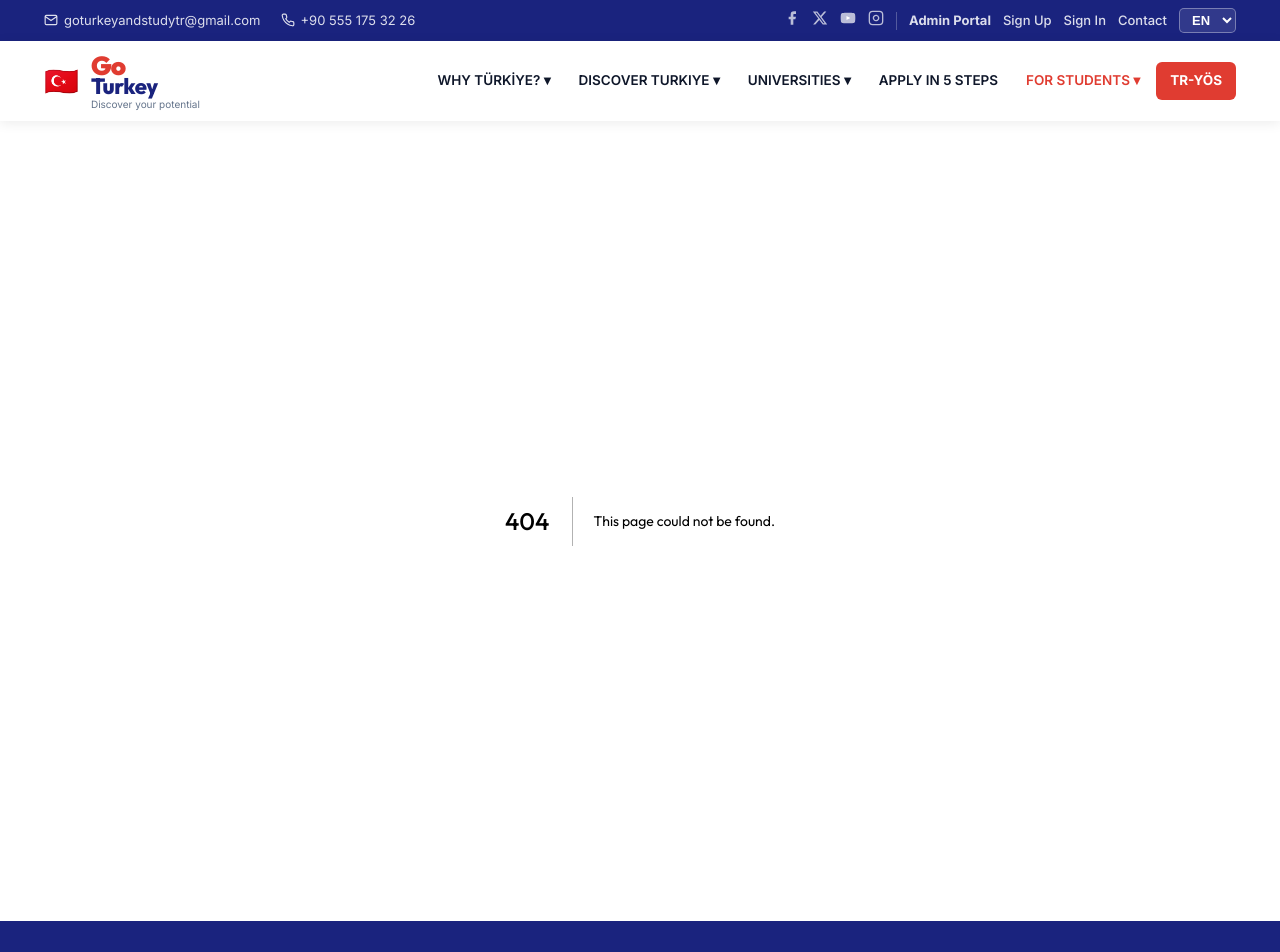
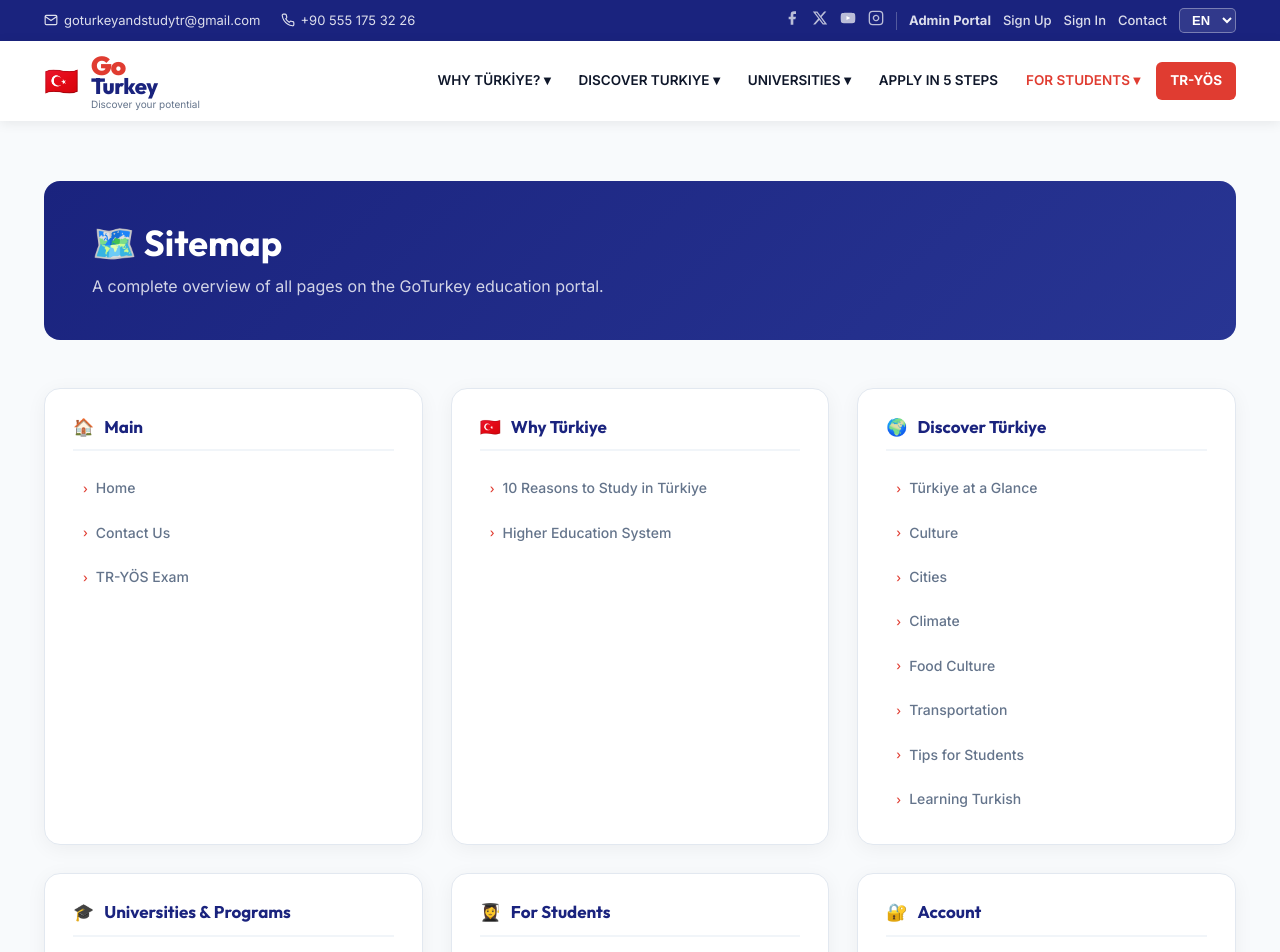
Before and after one commit to MTalhaArif/goturkeyedu, a Next.js app: page /sitemap in a window 1280 px wide. Before the commit this address had no page. Shown: the top 952 px of the page. Built offline with nearby package versions, Linux system fonts and the light colour scheme.

Commit message:
Fix study finder layout, upgrade admin to Firebase Auth, add sitemap page

```diff
--- a/src/app/globals.css
+++ b/src/app/globals.css
@@ -82,24 +82,40 @@ button { font-family: var(--font-body); }
 .btn-white:hover { transform: translateY(-2px); box-shadow: 0 8px 20px rgba(0,0,0,0.2); }
 
 /* ─── HERO ─────────────────────────────────── */
-.hero { position: relative; height: 88vh; min-height: 680px; }
-.hero-slides-wrap { position: absolute; inset: 0; overflow: hidden; }
+.hero { position: relative; }
+.hero-slides-wrap { position: relative; height: 78vh; min-height: 560px; overflow: hidden; }
 .hero-slide { position: absolute; inset: 0; display: flex; align-items: center; justify-content: center; text-align: center; color: white; opacity: 0; transition: opacity 0.8s ease; }
 .hero-slide.active { opacity: 1; z-index: 1; }
 .hero-content { position: relative; z-index: 2; max-width: 820px; padding: 0 24px; animation: fadeUp 0.8s ease-out; }
 .hero-content h1 { font-size: 52px; margin-bottom: 20px; text-shadow: 0 4px 16px rgba(0,0,0,0.4); letter-spacing: -1px; }
 .hero-content p { font-size: 19px; margin-bottom: 30px; font-weight: 300; text-shadow: 0 2px 8px rgba(0,0,0,0.3); opacity: 0.93; }
-.hero-dots { position: absolute; bottom: 230px; left: 50%; transform: translateX(-50%); display: flex; gap: 8px; z-index: 5; }
+.hero-dots { position: absolute; bottom: 24px; left: 50%; transform: translateX(-50%); display: flex; gap: 8px; z-index: 5; }
 .hero-dot { width: 10px; height: 10px; border-radius: 50%; background: rgba(255,255,255,0.5); border: none; cursor: pointer; transition: all 0.3s; padding: 0; }
 .hero-dot.active { background: white; transform: scale(1.4); }
 
 /* ─── STUDY FINDER ─────────────────────────── */
-.study-finder { position: absolute; bottom: 24px; right: calc(50% - 600px); background: white; padding: 28px 28px 24px; border-radius: 16px; box-shadow: 0 25px 60px rgba(0,0,0,0.22); width: 360px; z-index: 10; animation: fadeUp 0.8s ease-out 0.3s both; }
-.study-finder h3 { color: var(--secondary); margin-bottom: 18px; font-size: 17px; text-align: center; }
-.study-finder-form { display: flex; flex-direction: column; gap: 12px; }
+/* Sits below the hero as a full-width panel — no overlap with hero content */
+.study-finder {
+  position: relative;
+  z-index: 10;
+  background: white;
+  padding: 28px 36px;
+  border-radius: 0 0 20px 20px;
+  box-shadow: 0 16px 48px rgba(0,0,0,0.18);
+  width: 100%;
+  max-width: 1240px;
+  margin: 0 auto;
+  display: grid;
+  grid-template-columns: auto 1fr;
+  align-items: start;
+  gap: 20px;
+  border-top: 4px solid var(--primary);
+}
+.study-finder h3 { color: var(--secondary); font-size: 17px; white-space: nowrap; margin-top: 4px; }
+.study-finder-form { display: grid; grid-template-columns: repeat(4, 1fr) auto; gap: 12px; align-items: end; }
 .form-select, .form-input { width: 100%; padding: 10px 13px; border: 1.5px solid var(--border); border-radius: 7px; font-family: var(--font-body); font-size: 13.5px; outline: none; color: var(--text-main); background: white; transition: border-color 0.2s; }
 .form-select:focus, .form-input:focus { border-color: var(--primary); }
-.search-btn { width: 100%; margin-top: 4px; font-size: 14px; letter-spacing: 0.5px; }
+.search-btn { width: 100%; white-space: nowrap; font-size: 14px; letter-spacing: 0.5px; padding: 11px 20px; }
 
 /* ─── SECTIONS ─────────────────────────────── */
 .section { padding: 100px 0; }
@@ -203,7 +219,9 @@ button { font-family: var(--font-body); }
 
 /* ─── RESPONSIVE ───────────────────────────── */
 @media (max-width: 1024px) {
-  .study-finder { right: 20px; width: 310px; }
+  .study-finder { grid-template-columns: 1fr; padding: 24px; }
+  .study-finder-form { grid-template-columns: repeat(2, 1fr); }
+  .study-finder h3 { white-space: normal; }
   .region-content { grid-template-columns: 1fr; }
   .qa-layout { grid-template-columns: 1fr; }
   .step-content-panel { padding: 30px; }
@@ -214,10 +232,9 @@ button { font-family: var(--font-body); }
   .mobile-toggle { display: block; }
   .hero-content h1 { font-size: 32px; }
   .hero-content p { font-size: 16px; }
-  .study-finder { position: relative; right: auto; bottom: auto; width: calc(100% - 40px); margin: 20px auto; border-radius: 12px; box-shadow: 0 10px 30px rgba(0,0,0,0.15); animation: none; }
-  .hero { height: auto; min-height: 500px; display: flex; flex-direction: column; }
-  .hero-slides-wrap { position: relative; min-height: 480px; flex: 1; }
-  .hero-dots { bottom: 20px; }
+  .study-finder { grid-template-columns: 1fr; padding: 20px 16px; border-radius: 0; }
+  .study-finder-form { grid-template-columns: 1fr 1fr; }
+  .hero-slides-wrap { min-height: 380px; }
   .footer-grid { grid-template-columns: 1fr; gap: 30px; }
   .section-header h2 { font-size: 28px; }
   .step-tabs { flex-direction: column; border-radius: 14px; border-bottom: 1px solid var(--border); }
--- /dev/null
+++ b/src/app/sitemap/page.js
@@ -0,0 +1,140 @@
+import Link from "next/link";
+
+export const metadata = {
+  title: "Sitemap | GoTurkey - Study in Türkiye",
+  description: "Complete sitemap for the GoTurkey education portal — find all pages about studying in Türkiye.",
+};
+
+const sitemap = [
+  {
+    category: "Main",
+    icon: "🏠",
+    links: [
+      { href: "/", label: "Home" },
+      { href: "/contact", label: "Contact Us" },
+      { href: "/tryos", label: "TR-YÖS Exam" },
+    ],
+  },
+  {
+    category: "Why Türkiye",
+    icon: "🇹🇷",
+    links: [
+      { href: "/why-turkiye/10-reasons", label: "10 Reasons to Study in Türkiye" },
+      { href: "/why-turkiye/higher-education-system", label: "Higher Education System" },
+    ],
+  },
+  {
+    category: "Discover Türkiye",
+    icon: "🌍",
+    links: [
+      { href: "/discover/turkiye-at-a-glance", label: "Türkiye at a Glance" },
+      { href: "/discover/culture", label: "Culture" },
+      { href: "/discover/cities", label: "Cities" },
+      { href: "/discover/climate", label: "Climate" },
+      { href: "/discover/food-culture", label: "Food Culture" },
+      { href: "/discover/transportation", label: "Transportation" },
+      { href: "/discover/tips-for-students", label: "Tips for Students" },
+      { href: "/discover/learning-turkish", label: "Learning Turkish" },
+    ],
+  },
+  {
+    category: "Universities & Programs",
+    icon: "🎓",
+    links: [
+      { href: "/StudyinTurkey/Universities", label: "Universities List" },
+      { href: "/StudySearch/List", label: "Program & University Search" },
+    ],
+  },
+  {
+    category: "For Students",
+    icon: "👩‍🎓",
+    links: [
+      { href: "/for-students/scholarships", label: "Scholarships" },
+      { href: "/for-students/visa-residence", label: "Visa & Residence" },
+      { href: "/for-students/healthcare", label: "Healthcare Services" },
+      { href: "/for-students/accommodation", label: "Accommodation" },
+      { href: "/for-students/work-opportunities", label: "Work Opportunities" },
+      { href: "/for-students/recognition", label: "Recognition & Equivalence" },
+      { href: "/for-students/qa-videos", label: "Q&A Videos" },
+      { href: "/for-students/cohe-news", label: "CoHE News" },
+      { href: "/for-students/faq", label: "FAQ" },
+      { href: "/for-students/what-students-say", label: "What Students Say" },
+    ],
+  },
+  {
+    category: "Account",
+    icon: "🔐",
+    links: [
+      { href: "/login", label: "Student Sign In" },
+      { href: "/register", label: "Student Register" },
+    ],
+  },
+];
+
+export default function SitemapPage() {
+  return (
+    <div style={{ backgroundColor: "#f8fafc", minHeight: "100vh", paddingTop: 60, paddingBottom: 80 }}>
+      <div className="container">
+        {/* Banner */}
+        <div style={{
+          background: "linear-gradient(135deg, #1a237e 0%, #283593 100%)",
+          borderRadius: 16,
+          padding: "40px 48px",
+          marginBottom: 48,
+          color: "white",
+        }}>
+          <h1 style={{ fontSize: 36, marginBottom: 10 }}>🗺️ Sitemap</h1>
+          <p style={{ opacity: 0.8, fontSize: 16 }}>A complete overview of all pages on the GoTurkey education portal.</p>
+        </div>
+
+        {/* Grid */}
+        <div style={{ display: "grid", gridTemplateColumns: "repeat(auto-fill, minmax(300px, 1fr))", gap: 28 }}>
+          {sitemap.map((section) => (
+            <div key={section.category} style={{
+              background: "white",
+              borderRadius: 16,
+              padding: 28,
+              boxShadow: "0 4px 20px rgba(0,0,0,0.05)",
+              border: "1px solid #e2e8f0",
+            }}>
+              <h2 style={{
+                fontSize: 17,
+                color: "#1a237e",
+                marginBottom: 20,
+                paddingBottom: 12,
+                borderBottom: "2px solid #f1f5f9",
+                display: "flex",
+                alignItems: "center",
+                gap: 10,
+              }}>
+                <span>{section.icon}</span> {section.category}
+              </h2>
+              <ul style={{ listStyle: "none", display: "flex", flexDirection: "column", gap: 10 }}>
+                {section.links.map((link) => (
+                  <li key={link.href}>
+                    <Link href={link.href} style={{
+                      color: "#64748b",
+                      fontSize: 14,
+                      fontWeight: 500,
+                      display: "flex",
+                      alignItems: "center",
+                      gap: 8,
+                      padding: "6px 10px",
+                      borderRadius: 7,
+                      transition: "all 0.2s",
+                    }}
+                      onMouseEnter={e => { e.currentTarget.style.background = "rgba(224,60,49,0.06)"; e.currentTarget.style.color = "#E03C31"; e.currentTarget.style.paddingLeft = "14px"; }}
+                      onMouseLeave={e => { e.currentTarget.style.background = "transparent"; e.currentTarget.style.color = "#64748b"; e.currentTarget.style.paddingLeft = "10px"; }}
+                    >
+                      <span style={{ color: "#E03C31", fontSize: 12 }}>›</span> {link.label}
+                    </Link>
+                  </li>
+                ))}
+              </ul>
+            </div>
+          ))}
+        </div>
+      </div>
+    </div>
+  );
+}
```
Also changed, not shown: src/app/admin/login/page.js (+40 -10 lines), src/app/page.js (+8 -9 lines).
